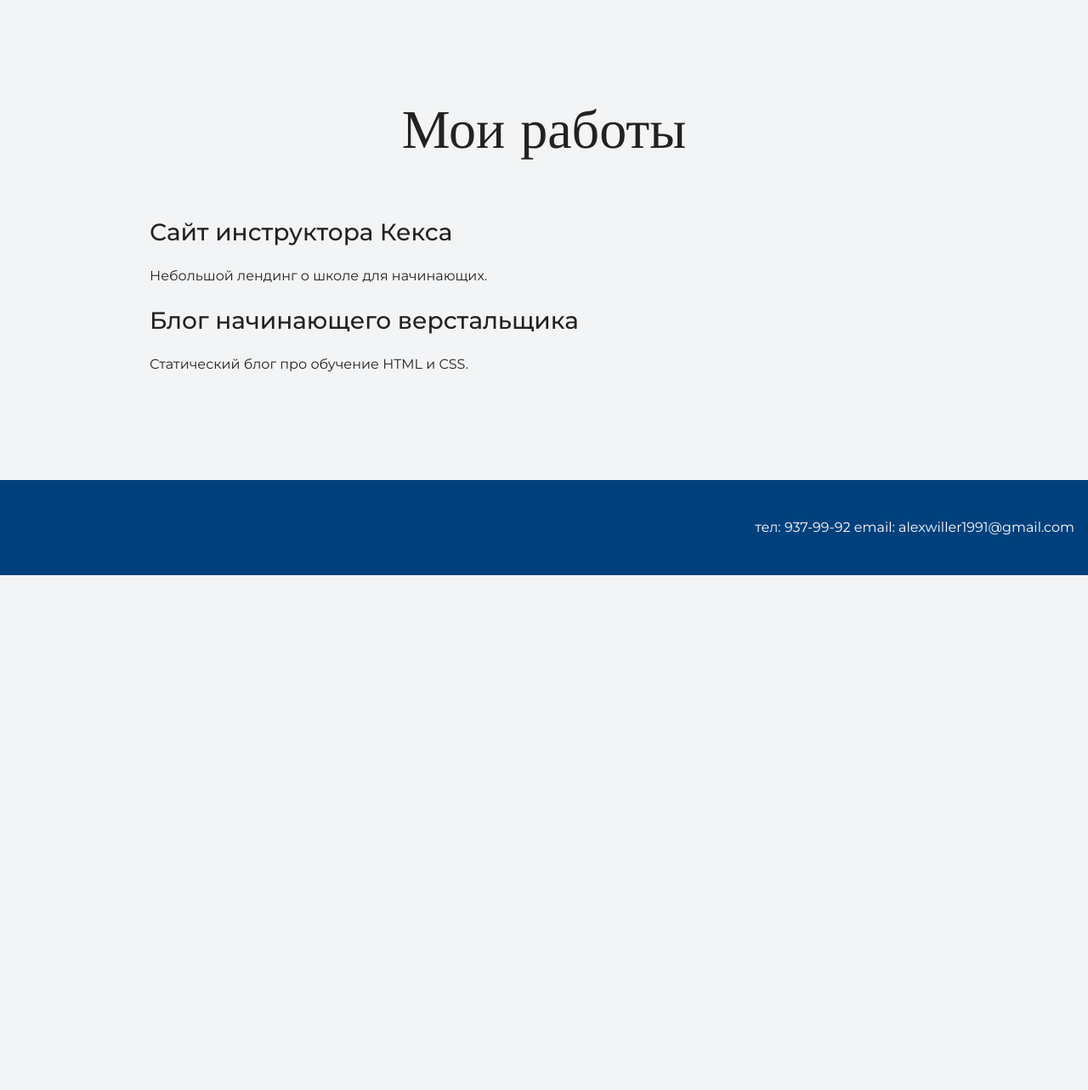
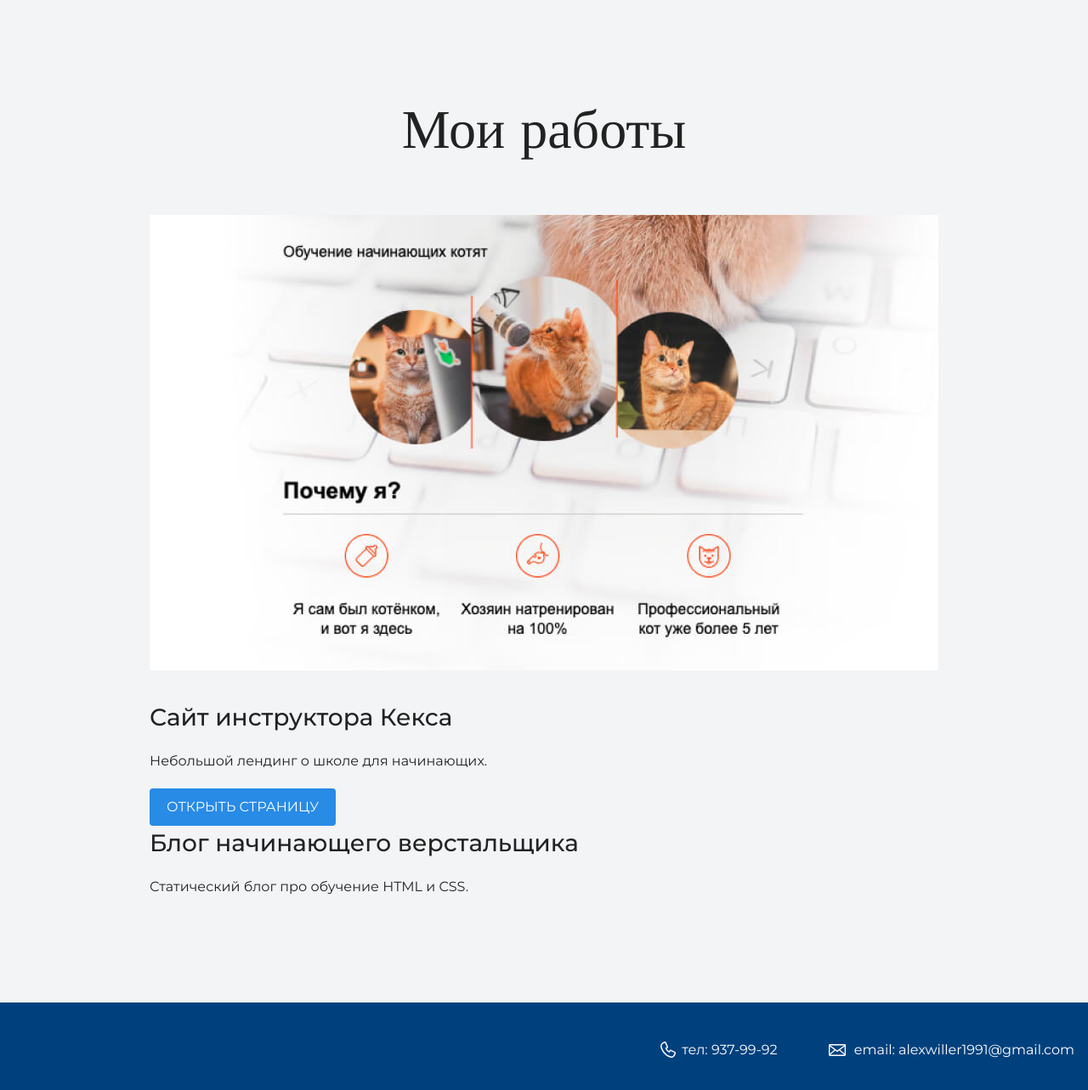
Before and after one commit to alexwiller/my-site, a plain HTML site: page index.html in a window 1280 px wide. Shown: the part 1986-3269 px from the top of the page at 85% size. Before the commit the page ends 2663 px from the top, so only its background shows below. Drawn offline with nearby package versions, Linux system fonts and the light colour scheme.

Commit message:
Update index.html

```diff
--- a/index.html
+++ b/index.html
@@ -38,9 +38,12 @@
     <section class="portfolio">
       <div class="container">
       <h2 class="subheading">Мои работы</h2>
-
+        <figure class="project-image">
+          <img src="files/project.jpg" width="928" height="536" alt="Cайт инструктора Кекса">
+        </figure>
       <h3>Сайт инструктора Кекса</h3>
       <p>Небольшой лендинг о школе для начинающих.</p>
+        <a class="button" href="source/project/index.html">Открыть страницу</a>
 
       <h3>Блог начинающего верстальщика</h3>
       <p>Статический блог про обучение HTML и CSS.</p>
@@ -49,7 +52,8 @@
 
     <footer class="page-footer">
       <div class="container">
-      тел: 937-99-92 email: alexwiller1991@gmail.com
+        <a class="footer-phone" href="tel:9379992">тел: 937-99-92</a>
+        <a class="footer-email" href="mailto:alexwiller1991@gmail.com">email: alexwiller1991@gmail.com</a>
       </div>
     </footer>
   </body>
```
